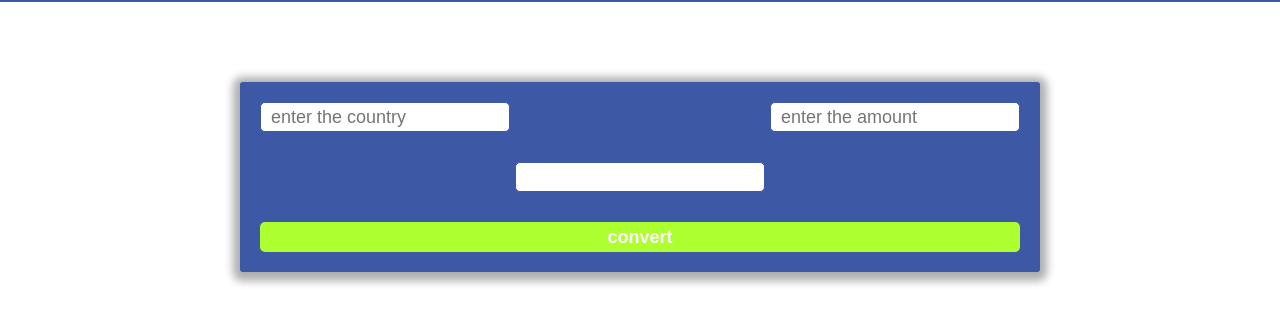
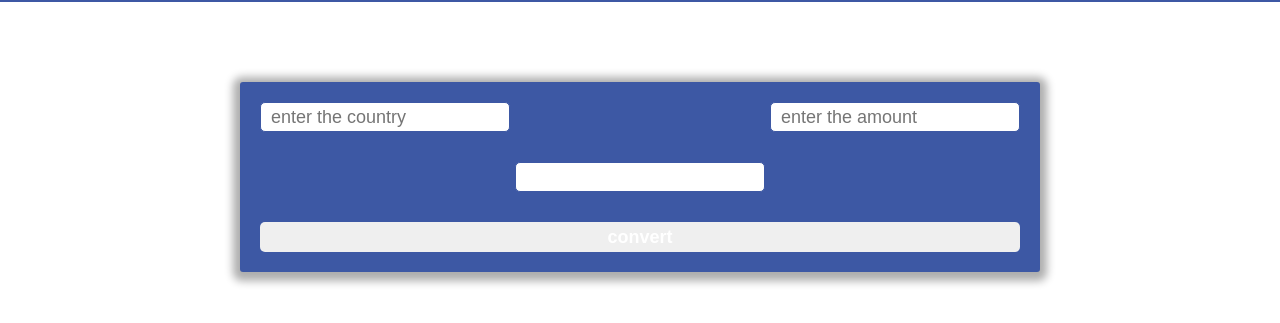
Before and after one commit to AbdElRahman9786/currancy-app, a plain HTML site: page index.html in a window 1280 px wide. Shown: the part 127-450 px from the top of the page. Drawn offline with Linux system fonts and the light colour scheme; some packages are replaced by stand-ins of ours; no server answers; a script that the page names is missing.

Commit message:
change button color

```diff
--- a/main.css
+++ b/main.css
@@ -67,7 +67,7 @@ h1{
   .bigcard button{
     width: 100%;
     height: 30px;
-    background-color: greenyellow;
+    background-color: (0,150,0);
     color: white;
     border: none;
     border-radius: 5px;
```
